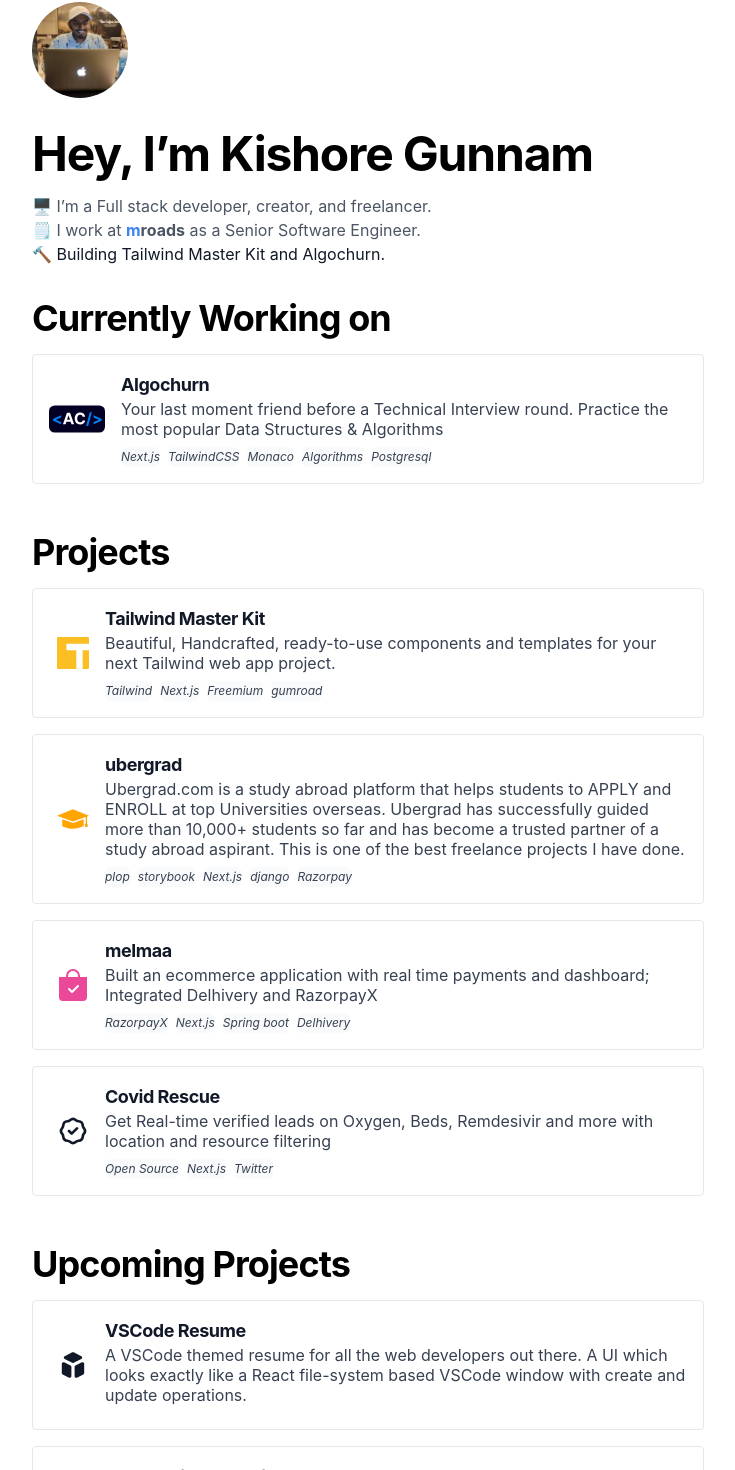
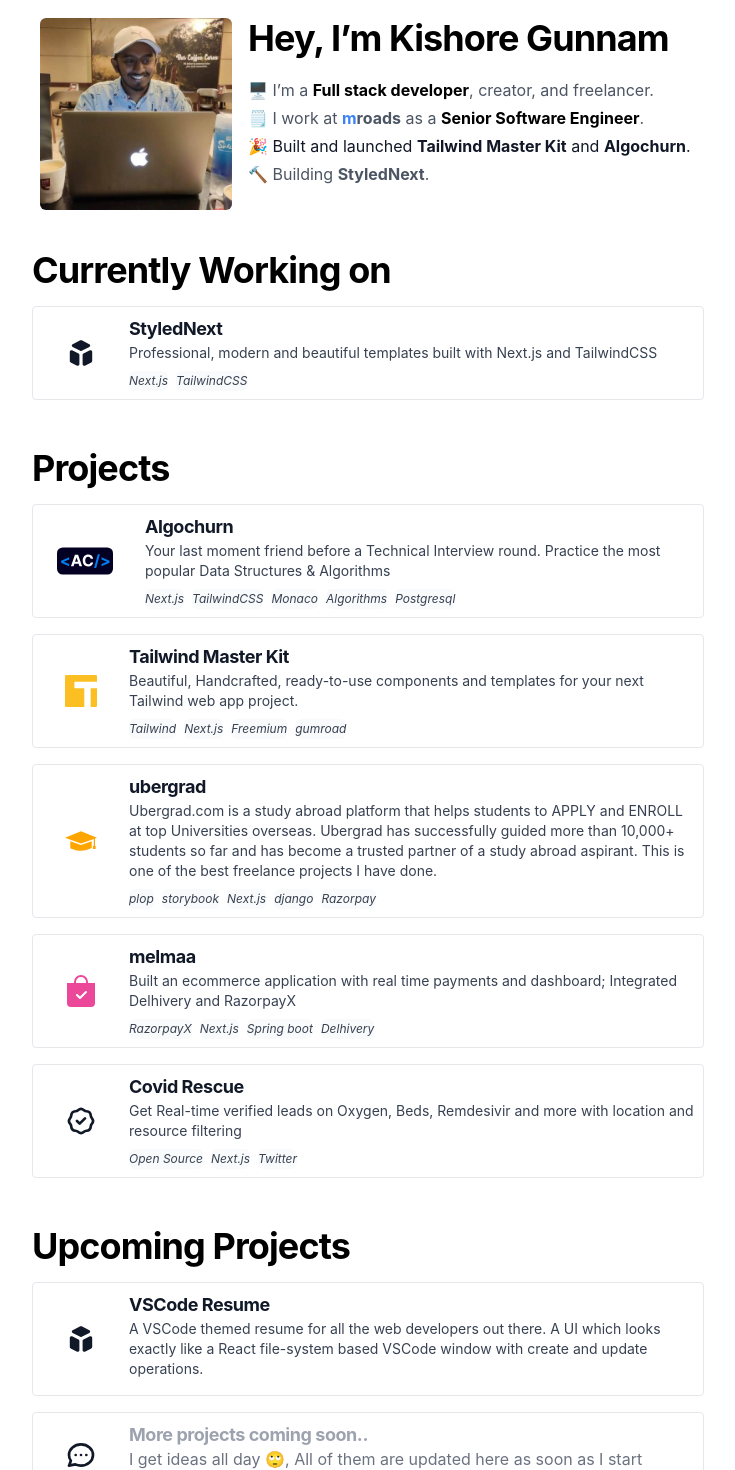
Before and after one commit to kishore-gunnam/portfolio, a Next.js app: page / in a window 1280 px wide. Shown: the part 146-1616 px from the top of the page, without its empty margins (272-1007 px from the left). Built offline with nearby package versions, Linux system fonts and the light colour scheme; a web font is replaced by a local one; what @tailwindcss/typography would draw is missing.

Commit message:
update portfolio

```diff
--- a/components/Container.tsx
+++ b/components/Container.tsx
@@ -96,9 +96,9 @@
           <NextLink href="/">
             <a className="p-1 sm:p-4 text-gray-900 dark:text-gray-100">Home</a>
           </NextLink>
-          <NextLink href="/blog">
+          {/* <NextLink href="/blog">
             <a className="p-1 sm:p-4 text-gray-900 dark:text-gray-100">Blog</a>
-          </NextLink>
+          </NextLink> */}
           <NextLink href="/snippets">
             <a className="p-1 sm:p-4 hidden md:inline text-gray-900 dark:text-gray-100">
               Snippets
--- a/components/Footer.tsx
+++ b/components/Footer.tsx
@@ -17,25 +17,8 @@
     <footer className="flex flex-col justify-center items-start max-w-2xl mx-auto w-full mb-8">
       {/* <NowPlaying /> */}
       <hr className="w-full border-1 border-gray-200 dark:border-gray-800 mb-8" />
-      <div className="w-full max-w-2xl grid grid-cols-1 gap-4 pb-16 sm:grid-cols-3">
-        <div className="flex flex-col space-y-4">
-          <Link href="/">
-            <a className="text-gray-500 hover:text-gray-600 transition">Home</a>
-          </Link>
-          <Link href="/blog">
-            <a className="text-gray-500 hover:text-gray-600 transition">Blog</a>
-          </Link>
-          {/* <Link href="/dashboard">
-            <a className="text-gray-500 hover:text-gray-600 transition">
-              Dashboard
-            </a>
-          </Link> */}
-          <Link href="/projects">
-            <a className="text-gray-500 hover:text-gray-600 transition">
-              Projects
-            </a>
-          </Link>
-        </div>
+      <div className="w-full max-w-2xl grid grid-cols-2 gap-4 pb-16 sm:grid-cols-3">
+
         <div className="flex flex-col space-y-4">
           <ExternalLink href="https://github.com/kishore-gunnam">
             GitHub
@@ -75,6 +58,24 @@
             </a>
           </Link>
         </div>
+        <div className="flex flex-col space-y-4">
+          <Link href="/">
+            <a className="text-gray-500 hover:text-gray-600 transition">Home</a>
+          </Link>
+          {/* <Link href="/blog">
+            <a className="text-gray-500 hover:text-gray-600 transition">Blog</a>
+          </Link> */}
+          {/* <Link href="/dashboard">
+            <a className="text-gray-500 hover:text-gray-600 transition">
+              Dashboard
+            </a>
+          </Link> */}
+          <Link href="/projects">
+            <a className="text-gray-500 hover:text-gray-600 transition">
+              Projects
+            </a>
+          </Link>
+        </div>
       </div>
     </footer>
   );
--- a/components/ProjectCard.tsx
+++ b/components/ProjectCard.tsx
@@ -8,14 +8,15 @@
   // const tags = ["GitHub", "React", "JamStack"];
   return (
     <a
-      className="mb-4 hover:shadow"
+      className="mb-4 hover:shadow w-full"
       href={href}
       aria-label={title}
       target="_blank"
       rel="noopener noreferrer"
     >
-      <div className="flex items-center border border-gray-200 dark:border-gray-800 rounded p-4">
+      <div className="flex flex-col sm:flex-row items-center border border-gray-200 dark:border-gray-800 rounded p-2">
         {/* */}
+        <div className="p-4">
           {icon === 'graduation' && (
             <div className="h-8 w-8 ml-2 mr-4">
               <svg className="h-8 w-8 min-w-sm text-gray-900 dark:text-gray-100" fill="orange" viewBox="0 0 544.316 544.316" >
@@ -333,6 +334,7 @@
               </svg>
             </div>
           )}
+        </div>
         <div>
           {icon == "more" && (
             <>
@@ -350,7 +352,7 @@
               <h4 className="text-lg font-bold tracking-tight text-gray-900 dark:text-gray-100">
                 {title}
               </h4>
-              <p className="leading-5 text-gray-700 dark:text-gray-300">
+              <p className="leading-5 text-gray-700 text-sm dark:text-gray-300">
                 {description}
               </p>
               <div className="pt-2 flex md:flex-row space-x-2">
--- /dev/null
+++ b/components/Projects/index.tsx
@@ -0,0 +1,80 @@
+import React from 'react'
+import ProjectCard from '../ProjectCard';
+
+function Projects() {
+  return (
+    <>
+
+      <div className="flex flex-col justify-center items-start max-w-2xl mx-auto mb-16">
+        <h3 className="font-bold text-2xl md:text-4xl tracking-tight mb-4 mt-8 text-black dark:text-white">
+          Currently Working on
+        </h3>
+        <ProjectCard
+          title="StyledNext"
+          description="Professional, modern and beautiful templates built with Next.js and TailwindCSS"
+          href="https://www.stylednext.com/"
+          icon="vscode"
+          tags={["Next.js", "TailwindCSS"]}
+        />
+
+        <h3 className="font-bold text-2xl md:text-4xl tracking-tight mb-4 mt-8 text-black dark:text-white">
+          Projects
+        </h3>
+        <ProjectCard
+          title="Algochurn"
+          description="Your last moment friend before a Technical Interview round. Practice the most popular Data Structures & Algorithms"
+          href="https://www.algochurn.com/"
+          icon="algochurn"
+          tags={["Next.js", "TailwindCSS", "Monaco", "Algorithms", "Postgresql"]}
+        />
+        <ProjectCard
+          title="Tailwind Master Kit"
+          description="Beautiful, Handcrafted, ready-to-use components and templates for your next Tailwind web app project."
+          href="https://www.tailwindmasterkit.com/"
+          icon="tailwindmasterkit"
+          tags={["Tailwind", "Next.js", "Freemium", "gumroad"]}
+        />
+        <ProjectCard
+          title="ubergrad"
+          description="Ubergrad.com is a study abroad platform that helps students to APPLY and ENROLL at top Universities overseas. Ubergrad has successfully guided more than 10,000+ students so far and has become a trusted partner of a study abroad aspirant. This is one of the best freelance projects I have done."
+          href="https://www.ubergrad.com/"
+          icon="graduation"
+          tags={["plop", "storybook", "Next.js", "django", "Razorpay"]}
+        />
+        <ProjectCard
+          title="melmaa"
+          description="Built an ecommerce application with real time payments and dashboard; Integrated Delhivery and RazorpayX"
+          href="https://www.melmaa.com/"
+          icon="melmaa"
+          tags={["RazorpayX", "Next.js", "Spring boot", "Delhivery"]}
+        />
+
+        <ProjectCard
+          title="Covid Rescue"
+          description="Get Real-time verified leads on Oxygen, Beds, Remdesivir and more with location and resource filtering"
+          href="https://covidrescue.co.in/"
+          icon="covidrescue"
+          tags={["Open Source", "Next.js", "Twitter"]}
+        />
+
+        <h3 className="font-bold text-2xl md:text-4xl tracking-tight mb-4 mt-8 text-black dark:text-white">
+          Upcoming Projects
+        </h3>
+        <ProjectCard
+          title="VSCode Resume"
+          description="A VSCode themed resume for all the web developers out there. A UI which looks exactly like a React file-system based VSCode window with create and update operations."
+          href="#"
+          icon="vscode"
+        />
+        <ProjectCard
+          title="More projects coming soon.."
+          description="I get ideas all day 🙄, All of them are updated here as soon as I start working on them."
+          href="#"
+          icon="more"
+        />
+      </div>
+    </>
+  )
+}
+
+export default Projects;
--- a/components/Timeline.tsx
+++ b/components/Timeline.tsx
@@ -164,6 +164,12 @@
       </h3>
       <Year>2022</Year>
       <ul>
+        <Step title="StyledNext 👨‍💻">
+          Started working on StyledNext. There we create Professional, modern and beautiful templates built with React, Next.js and TailwindCSS.
+        </Step>
+        <Step title="Built and launched Algochurn  🎉">
+          Built Algochurn, A platform to practice DS ALgo along with front-end to ace your next technical interview.
+        </Step>
         <Step title="Algochurn 👨‍💻">
           Started working on Algochurn, a platform to help people learn algorithms.
         </Step>
--- a/pages/index.tsx
+++ b/pages/index.tsx
@@ -1,11 +1,10 @@
 import Container from "@/components/Container";
-import Link from "next/link";
-import BlogPost from "@/components/BlogPost";
+
 import ProjectCard from "@/components/ProjectCard";
 import Timeline from "@/components/Timeline";
 import Contact from "@/components/Contact";
-import Image from "next/image";
 
+import Projects from "@/components/Projects";
 export default function Home() {
   return (
     <Container
@@ -13,110 +12,38 @@
       description="Full-Stack developer, JavaScript and Typescript enthusiast, Freelancer and a Learner."
       image="https://www.kishoregunnam.com/kishore.jpg"
     >
-      <div className="flex flex-col justify-center items-start max-w-2xl mx-auto mb-16">
-        <div className="flex flex-row items-center space-x-4 mb-8">
+      <div className="flex mt-2 flex-col justify-center items-start max-w-2xl mx-auto mb-16">
+        <div className="flex flex-col px-2 gap-4 w-full p-2 md:flex-row items-start ">
           <img
-            className="rounded-full h-24 w-24 "
+            className="rounded-md h-48 w-48"
             src="/assets/kishoregunnam.jpeg"
           />
-        </div>
-        <h1 className="font-bold text-2xl md:text-5xl tracking-tight mb-4 text-black dark:text-white">
+          <div className="flex flex-col gap-1">
+            <h1 className="font-bold text-2xl md:text-4xl tracking-tight mb-4 text-black dark:text-white">
               Hey, I’m Kishore Gunnam
             </h1>
             <h2 className="prose text-gray-600 dark:text-gray-400">
-          🖥 I’m a Full stack developer, creator, and freelancer.
+              🖥 I’m a <span className="font-bold text-black">Full stack developer</span>, creator, and freelancer.
             </h2>
             <h2 className="prose text-gray-600 dark:text-gray-400">
               🗒 I work at{" "}
               <span className="font-bold">
                 <span className="text-blue-500">m</span>roads
               </span>{" "}
-          as a Senior Software Engineer.
+              as a <span className="font-bold text-black">Senior Software Engineer</span>.
               <br />
             </h2>
-        🔨 Building Tailwind Master Kit and Algochurn.
-        <h3 className="font-bold text-2xl md:text-4xl tracking-tight mb-4 mt-8 text-black dark:text-white">
-          Currently Working on
-        </h3>
-        <ProjectCard
-          title="Algochurn"
-          description="Your last moment friend before a Technical Interview round. Practice the most popular Data Structures & Algorithms"
-          href="https://www.algochurn.com/"
-          icon="algochurn"
-          tags={["Next.js", "TailwindCSS", "Monaco", "Algorithms", "Postgresql"]}
-        />
-
-
-        <h3 className="font-bold text-2xl md:text-4xl tracking-tight mb-4 mt-8 text-black dark:text-white">
-          Projects
-        </h3>
-        <ProjectCard
-          title="Tailwind Master Kit"
-          description="Beautiful, Handcrafted, ready-to-use components and templates for your next Tailwind web app project."
-          href="https://www.tailwindmasterkit.com/"
-          icon="tailwindmasterkit"
-          tags={["Tailwind", "Next.js", "Freemium", "gumroad"]}
-        />
-        <ProjectCard
-          title="ubergrad"
-          description="Ubergrad.com is a study abroad platform that helps students to APPLY and ENROLL at top Universities overseas. Ubergrad has successfully guided more than 10,000+ students so far and has become a trusted partner of a study abroad aspirant. This is one of the best freelance projects I have done."
-          href="https://www.ubergrad.com/"
-          icon="graduation"
-          tags={["plop", "storybook", "Next.js", "django", "Razorpay"]}
-        />
-        <ProjectCard
-          title="melmaa"
-          description="Built an ecommerce application with real time payments and dashboard; Integrated Delhivery and RazorpayX"
-          href="https://www.melmaa.com/"
-          icon="melmaa"
-          tags={["RazorpayX", "Next.js", "Spring boot", "Delhivery"]}
-        />
-
-        <ProjectCard
-          title="Covid Rescue"
-          description="Get Real-time verified leads on Oxygen, Beds, Remdesivir and more with location and resource filtering"
-          href="https://covidrescue.co.in/"
-          icon="covidrescue"
-          tags={["Open Source", "Next.js", "Twitter"]}
-        />
-        {/* <Link href="/projects">
-          <a
-            type="button"
-            className="flex items-center text-sm my-4 mx-auto px-4 py-2 rounded-md font-medium text-gray-900 dark:text-gray-100"
-          >
-            See More
-            <svg
-              className="h-4 w-4 ml-1"
-              xmlns="http://www.w3.org/2000/svg"
-              fill="none"
-              viewBox="0 0 24 24"
-              stroke="currentColor"
-            >
-              <path
-                strokeLinecap="round"
-                strokeLinejoin="round"
-                strokeWidth={2}
-                d="M19 9l-7 7-7-7"
-              />
-            </svg>
-          </a>
-        </Link> */}
-
-        <h3 className="font-bold text-2xl md:text-4xl tracking-tight mb-4 mt-8 text-black dark:text-white">
-          Upcoming Projects
-        </h3>
-        <ProjectCard
-          title="VSCode Resume"
-          description="A VSCode themed resume for all the web developers out there. A UI which looks exactly like a React file-system based VSCode window with create and update operations."
-          href="#"
-          icon="vscode"
-        />
-        <ProjectCard
-          title="More projects coming soon.."
-          description="I get ideas all day 🙄, All of them are updated here as soon as I start working on them."
-          href="#"
-          icon="more"
-        />
+            <span className="inline-block">
+              🎉 Built and launched <span className="font-bold">Tailwind Master Kit</span> and  <span className="font-bold">Algochurn</span>.
+            </span>
+            <h2 className="prose text-gray-600 dark:text-gray-400">
+              <span className="inline-block">
+                🔨 Building <span className="font-bold">StyledNext</span>.
+              </span>
+            </h2>
+          </div>
+        </div>
+        <Projects />
         <Timeline />
         <Contact />
       </div>
```
Also changed, not shown: pages/projects/index.tsx (added, +19 -0 lines), components/Contact.tsx (line endings or trailing spaces). Lines whose indentation alone changed are shown as unchanged.
